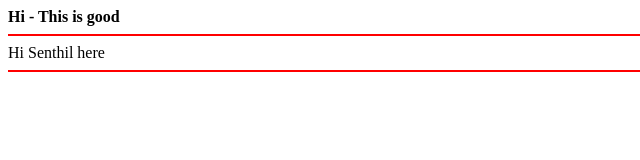
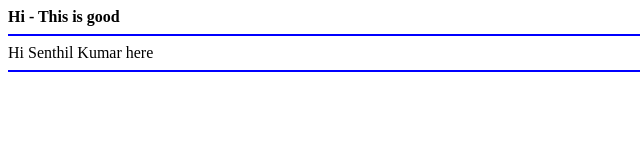
Before and after one commit to deiveehan/shoppingcart-web, a plain HTML site: page index.html in a window 1280 px wide. Shown: the whole page, without its empty margins (0-640 px from the left). Drawn offline with Linux system fonts and the light colour scheme.

Commit message:
Senthil modified to blue color

```diff
--- a/index.html
+++ b/index.html
@@ -1,6 +1,6 @@
 <b> Hi - This is good </b>
 
 
-<hr color=red> </hr>
-Hi Senthil here
-<hr color=red></hr>
+<hr color=blue> </hr>
+Hi Senthil Kumar here
+<hr color=blue></hr>
```
